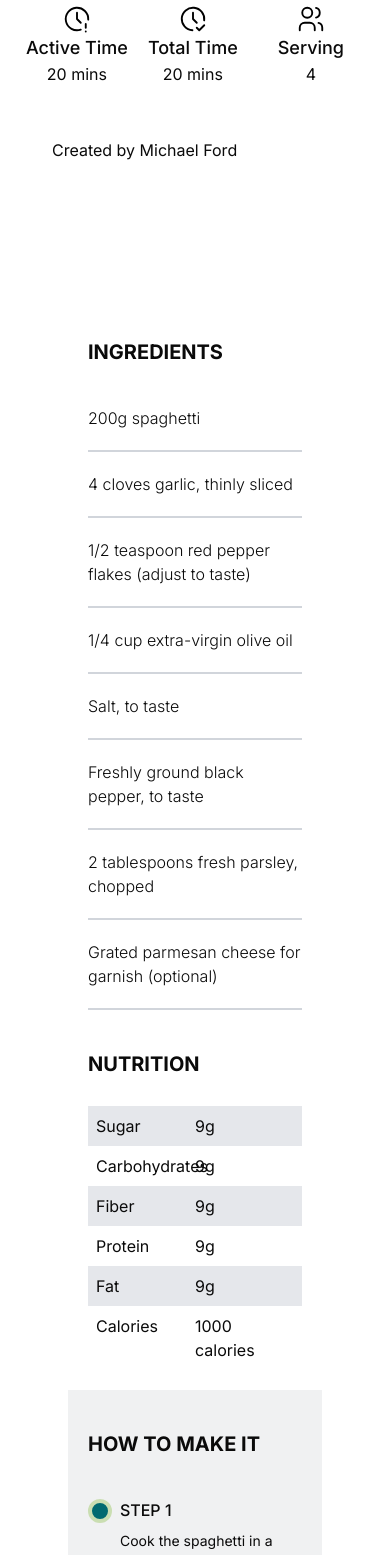
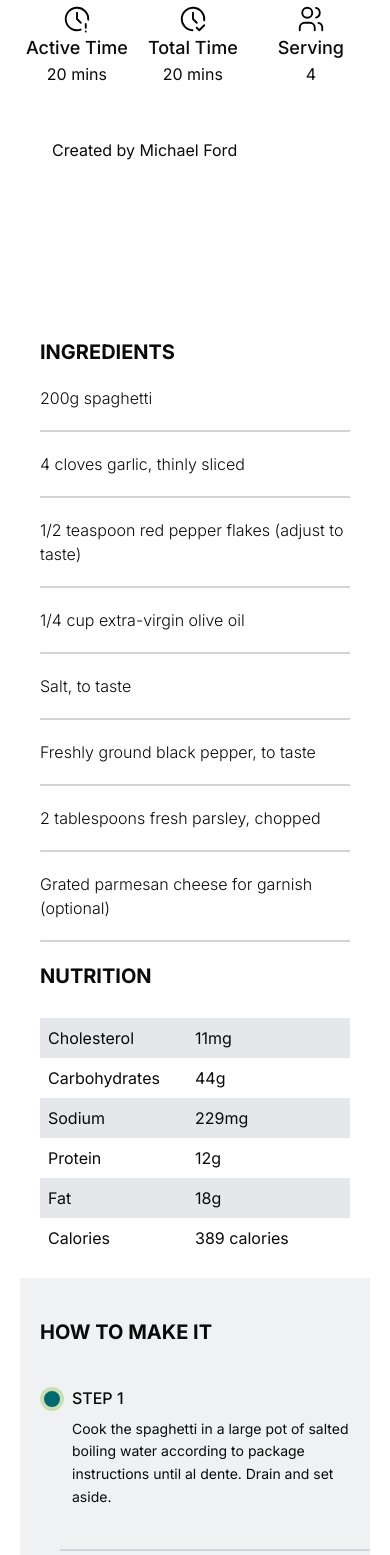
Before and after one commit to jasonavecilla/Plate-palette, a Next.js app: page /recipe in a window 390 px wide. Shown: the part 787-2342 px from the top of the page. Built offline with nearby package versions, Linux system fonts and the light colour scheme.

Commit message:
fixed padding for nutrition block in mobile

```diff
--- a/src/app/components/NutritionRecipeMain.js
+++ b/src/app/components/NutritionRecipeMain.js
@@ -4,56 +4,54 @@ import { ThemeContext } from "../context/ThemeContext";
 export default function NutritionRecipeMain() {
   const { mode } = useContext(ThemeContext);
   return (
-    <section className="flex flex-col">
-      <div className="font-bold text-xl mb-7 uppercase">Nutrition</div>
-      <div
-        className={`flex ${mode === "dark" ? "bg-dark-500" : "bg-gray-200"} p-2`}
-      >
-        <div className="w-1/2">
-          <span>Sugar</span>
+    <section className='flex flex-col'>
+      <div className='font-bold text-xl mb-7 uppercase'>Nutrition</div>
+      <div className={`flex ${mode === "dark" ? "bg-dark-500" : "bg-gray-200"} p-2`}>
+        <div className='w-1/2'>
+          <span>Cholesterol</span>
         </div>
-        <div className="w-1/2">
-          <span>9g</span>
+        <div className='w-1/2'>
+          <span>11mg</span>
         </div>
       </div>
-      <div className="flex p-2">
-        <div className="w-1/2">
+      <div className='flex p-2'>
+        <div className='w-1/2'>
           <span>Carbohydrates</span>
         </div>
-        <div className="w-1/2">
-          <span>9g</span>
+        <div className='w-1/2'>
+          <span>44g</span>
         </div>
       </div>
       <div className={`flex ${mode === "dark" ? "bg-dark-500" : "bg-gray-200"} p-2`}>
-        <div className="w-1/2">
-          <span>Fiber</span>
+        <div className='w-1/2'>
+          <span>Sodium</span>
         </div>
-        <div className="w-1/2">
-          <span>9g</span>
+        <div className='w-1/2'>
+          <span>229mg</span>
         </div>
       </div>
-      <div className="flex p-2">
-        <div className="w-1/2">
+      <div className='flex p-2'>
+        <div className='w-1/2'>
           <span>Protein</span>
         </div>
-        <div className="w-1/2">
-          <span>9g</span>
+        <div className='w-1/2'>
+          <span>12g</span>
         </div>
       </div>
       <div className={`flex ${mode === "dark" ? "bg-dark-500" : "bg-gray-200"} p-2`}>
-        <div className="w-1/2 ">
+        <div className='w-1/2 '>
           <span>Fat</span>
         </div>
-        <div className="w-1/2">
-          <span>9g</span>
+        <div className='w-1/2'>
+          <span>18g</span>
         </div>
       </div>
-      <div className="flex p-2">
-        <div className="w-1/2 ">
+      <div className='flex p-2'>
+        <div className='w-1/2 '>
           <span>Calories</span>
         </div>
-        <div className="w-1/2">
-          <span>1000 calories</span>
+        <div className='w-1/2'>
+          <span>389 calories</span>
         </div>
       </div>
     </section>
--- a/src/app/components/RecipeBlock.js
+++ b/src/app/components/RecipeBlock.js
@@ -52,61 +52,52 @@ function CheckboxList({ instructions }) {
   };
 
   return (
-    <section className="container mx-auto px-12 max-w-7xl mt-20">
-      <div className="flex flex-col md:grid md:grid-cols-3 gap-x-10 px-5 md:px-2 gap-y-5 w-full h-full pb-2">
+    //px-12 sa section
+    <section className='container mx-auto max-w-7xl mt-20'>
+      <div className='flex flex-col md:grid md:grid-cols-3 gap-x-10 px-5 md:px-2 gap-y-5 w-full h-full pb-2'>
+        {/* Procedure Part */}
+        <div className='bg-gray-500 bg-opacity-10 md:order-first order-last col-span-2 w-full pb-20 pr-0 md:pr-10'>
+          <h1 className='uppercase pt-10 md:pt-5 px-5 font-bold text-xl mb-5'>How to make it</h1>
 
-        {/* Procedure Part */}
-        <div className="bg-gray-500 bg-opacity-10 md:order-first order-last col-span-2 w-full pb-20 pr-0 md:pr-10">
-          <h1 className="uppercase pt-10 md:pt-5 px-5 font-bold text-xl mb-5">How to make it</h1>
-
-          <div className="w-full">
+          <div className='w-full'>
             {items.map((item, index) => (
               <div key={item.id}>
-                <div className="flex p-5 md:pl-10 pt-5 flex-row gap-x-2 md:gap-x-8">
+                <div className='flex p-5 md:pl-10 pt-5 flex-row gap-x-2 md:gap-x-8'>
                   {/* Checkbox */}
                   <label>
-                    <input
-                      type="checkbox"
-                      className="form-checkbox bg-blue-500 border-4 border-olive-300 ring-offset-purple-500 rounded-full h-6 w-6 text-blue-500"
-                      checked={item.checked}
-                      onChange={() => handleCheckboxChange(item.id)}
-                    />
+                    <input type='checkbox' className='form-checkbox bg-blue-500 border-4 border-olive-300 ring-offset-purple-500 rounded-full h-6 w-6 text-blue-500' checked={item.checked} onChange={() => handleCheckboxChange(item.id)} />
                   </label>
 
                   {/* Procedure */}
-                  <div className="dark:text-white">
+                  <div className='dark:text-white'>
                     <div>
-                      <h1 className="text-md font-medium mb-2">
-                        STEP {index + 1}
-                      </h1>
-                      <p className="text-sm mt-2 leading-relaxed">
-                        {item.label}
-                      </p>
+                      <h1 className='text-md font-medium mb-2'>STEP {index + 1}</h1>
+                      <p className='text-sm mt-2 leading-relaxed'>{item.label}</p>
                     </div>
                   </div>
                 </div>
-                <hr className="h-0.5 my-5 bg-gray-300 border-0 rounded ml-10" />
+                <hr className='h-0.5 my-5 bg-gray-300 border-0 rounded ml-10' />
               </div>
             ))}
           </div>
         </div>
 
         {/* Ingredient and Nutrition Part */}
-        <div className="md:order-last order-first">
+        <div className='md:order-last order-first'>
           {/* Ingredients Part */}
-          <div>
-            <h1 className="md:px-5 px-5 uppercase pt-10 md:pt-5 font-bold text-xl mb-5">Ingredients</h1>
-            <ul className="p-5 text-base md:text-md">
+          <div className='px-5 mx-auto '>
+            <h1 className='uppercase pt-10 md:pt-5 font-bold text-xl mb-5'>Ingredients</h1>
+            <ul className='text-base md:text-md'>
               {mockData[0].ingredients.map((ingredient, index) => (
-                <li className="dark:text-white font-light" key={index}>
+                <li className='dark:text-white font-light' key={index}>
                   {ingredient}
-                  <hr className="h-0.5 my-5 pl-20 bg-gray-300 border-0"></hr>
+                  <hr className='h-0.5 my-5 pl-20 bg-gray-300 border-0'></hr>
                 </li>
               ))}
             </ul>
           </div>
 
-          <div className="px-5">
+          <div className='px-5 mx-auto'>
             <NutritionRecipeMain />
           </div>
         </div>
```
